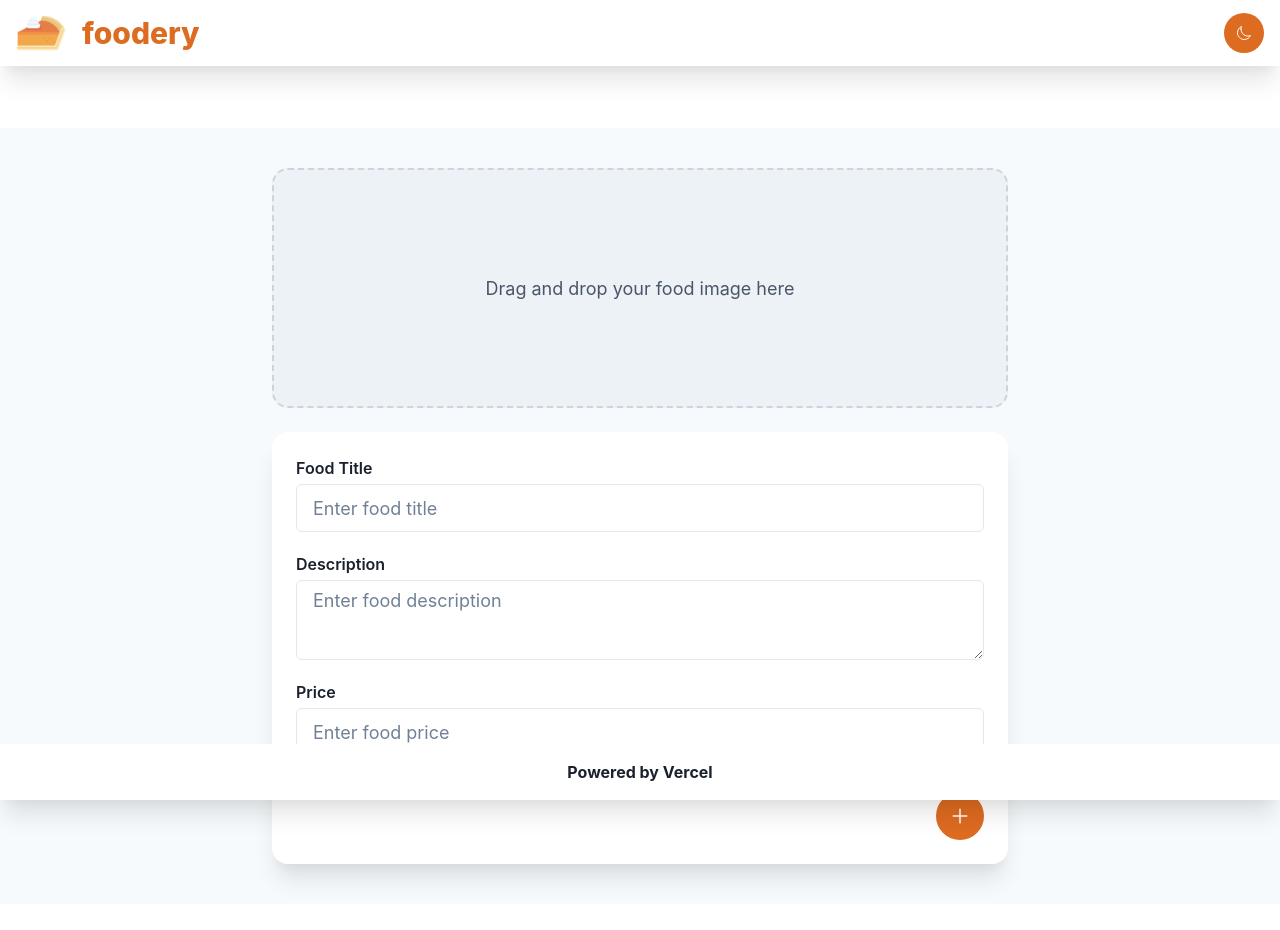
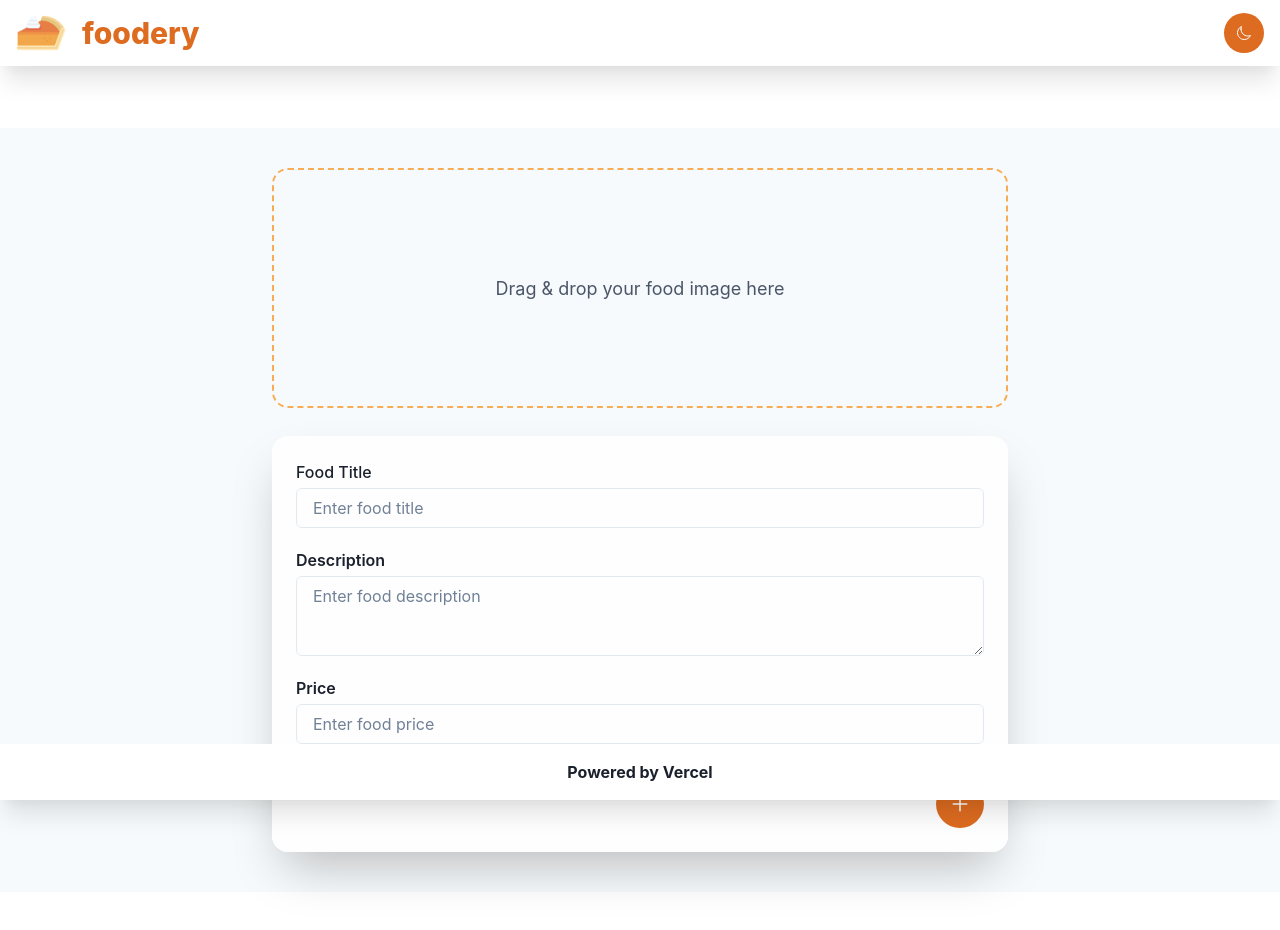
Before and after one commit to iansui2/foodery, a Next.js app: page /add in a window 1280 px wide. Shown: the top 930 px of the page. Built offline with nearby package versions, Linux system fonts and the light colour scheme.

Commit message:
update ui of add page

```diff
--- a/pages/add.js
+++ b/pages/add.js
@@ -87,23 +87,23 @@ export default function Add() {
           <VStack spacing={6} align="stretch">
             {image === "" ? (
               <Box
+                border="2px dashed"
+                borderColor="orange.300"
                 borderRadius="2xl"
-                border="2px dashed"
-                borderColor="gray.300"
-                bg={mode("gray.100", "gray.700")}
-                p={10}
                 height="30vh"
                 display="flex"
-                textAlign="center"
                 alignItems="center"
                 justifyContent="center"
+                textAlign="center"
+                transition="all 0.3s ease"
+                _hover={{ bg: mode("orange.50", "gray.700"), transform: "scale(1.02)" }}
                 cursor="pointer"
-                transition="all 0.3s"
-                _hover={{ bg: mode("gray.200", "gray.600") }}
                 {...getRootProps()}
+                mb={1}
+                p={4}
               >
                 <Input {...getInputProps()} />
-                <Text fontSize="lg" color="gray.600">Drag and drop your food image here</Text>
+                <Text fontSize="lg" color={mode("gray.600", "gray.200")}>Drag & drop your food image here</Text>
               </Box>
             ) : (
               <Image
@@ -118,20 +118,21 @@ export default function Add() {
             )}
 
             <Box
-              bg="white"
-              _dark={{ bg: "gray.800" }}
+              borderRadius="2xl"
               p={6}
-              borderRadius="2xl"
-              shadow="xl"
+              bg={mode("whiteAlpha.800", "whiteAlpha.100")}
+              backdropFilter="blur(16px)"
+              boxShadow="2xl"
+              color={mode("gray.800", "gray.100")}
+              transition="all 0.3s ease"
             >
               <VStack spacing={5} align="stretch">
                 <Box>
-                  <Text fontWeight="semibold" mb={1}>Food Title</Text>
+                  <Text fontWeight="medium" mb={1}>Food Title</Text>
                   <Input
                     placeholder="Enter food title"
                     value={name}
                     onChange={(e) => setName(e.target.value)}
-                    size="lg"
                     focusBorderColor="orange.400"
                   />
                 </Box>
@@ -142,9 +143,7 @@ export default function Add() {
                     placeholder="Enter food description"
                     value={desc}
                     onChange={(e) => setDesc(e.target.value)}
-                    size="lg"
                     focusBorderColor="orange.400"
-                    resize="vertical"
                   />
                 </Box>
 
@@ -154,7 +153,6 @@ export default function Add() {
                     placeholder="Enter food price"
                     value={price}
                     onChange={(e) => setPrice(safeParseFloat(e.target.value))}
-                    size="lg"
                     focusBorderColor="orange.400"
                     type="number"
                     min="0"
--- a/pages/product.js
+++ b/pages/product.js
@@ -179,6 +179,8 @@ export default function Product() {
                   value={price}
                   focusBorderColor="orange.400"
                   onChange={(e) => setPrice(safeParseFloat(e.target.value))}
+                  type="number"
+                  min="0"
                   mb={4}
                 />
               </>
```
